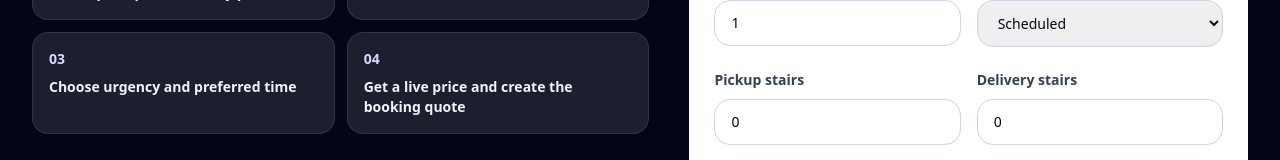
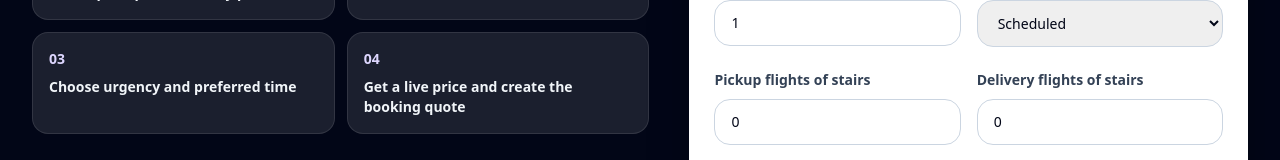
Before and after one commit to walkermejames-commits/Inventory-application-, a Next.js app in the folder apps/admin/: page /get-a-quote in a window 1280 px wide. Shown: the part 606-766 px from the top of the page. Built offline with nearby package versions, Linux system fonts and the light colour scheme.

Commit message:
Clarify stairs wording in quote form

```diff
--- a/apps/admin/src/app/get-a-quote/QuoteForm.tsx
+++ b/apps/admin/src/app/get-a-quote/QuoteForm.tsx
@@ -162,12 +162,12 @@ export default function QuoteForm() {
 
         <div className="grid gap-4 sm:grid-cols-2">
           <label className="block">
-            <span className="text-sm font-bold text-slate-700">Pickup stairs</span>
-            <input type="number" min="0" value={pickupStairsFloors} onChange={(event) => setPickupStairsFloors(Number(event.target.value))} className="mt-2 w-full rounded-2xl border border-slate-300 px-4 py-3 text-sm outline-none ring-violet-500 focus:ring-2" />
+            <span className="text-sm font-bold text-slate-700">Pickup flights of stairs</span>
+            <input type="number" min="0" max="4" value={pickupStairsFloors} onChange={(event) => setPickupStairsFloors(Number(event.target.value))} className="mt-2 w-full rounded-2xl border border-slate-300 px-4 py-3 text-sm outline-none ring-violet-500 focus:ring-2" placeholder="0 to 4" />
           </label>
           <label className="block">
-            <span className="text-sm font-bold text-slate-700">Delivery stairs</span>
-            <input type="number" min="0" value={deliveryStairsFloors} onChange={(event) => setDeliveryStairsFloors(Number(event.target.value))} className="mt-2 w-full rounded-2xl border border-slate-300 px-4 py-3 text-sm outline-none ring-violet-500 focus:ring-2" />
+            <span className="text-sm font-bold text-slate-700">Delivery flights of stairs</span>
+            <input type="number" min="0" max="4" value={deliveryStairsFloors} onChange={(event) => setDeliveryStairsFloors(Number(event.target.value))} className="mt-2 w-full rounded-2xl border border-slate-300 px-4 py-3 text-sm outline-none ring-violet-500 focus:ring-2" placeholder="0 to 4" />
           </label>
         </div>
 
```
